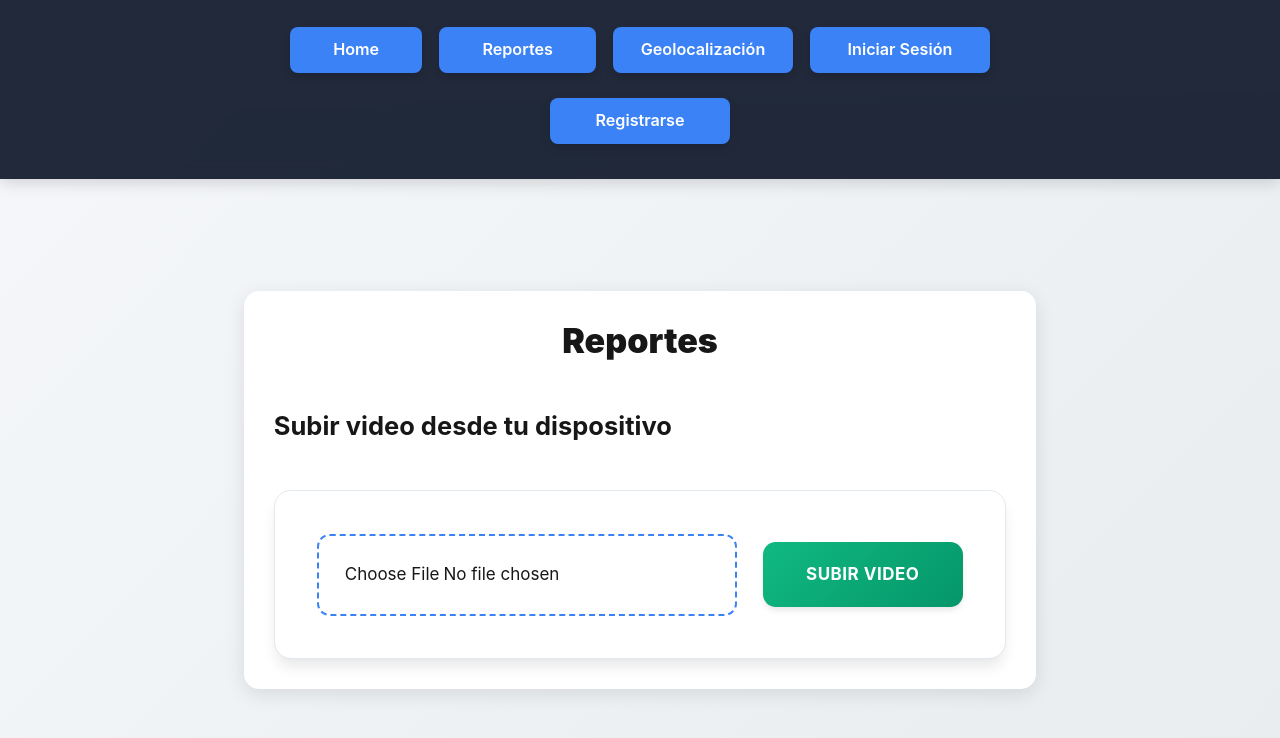
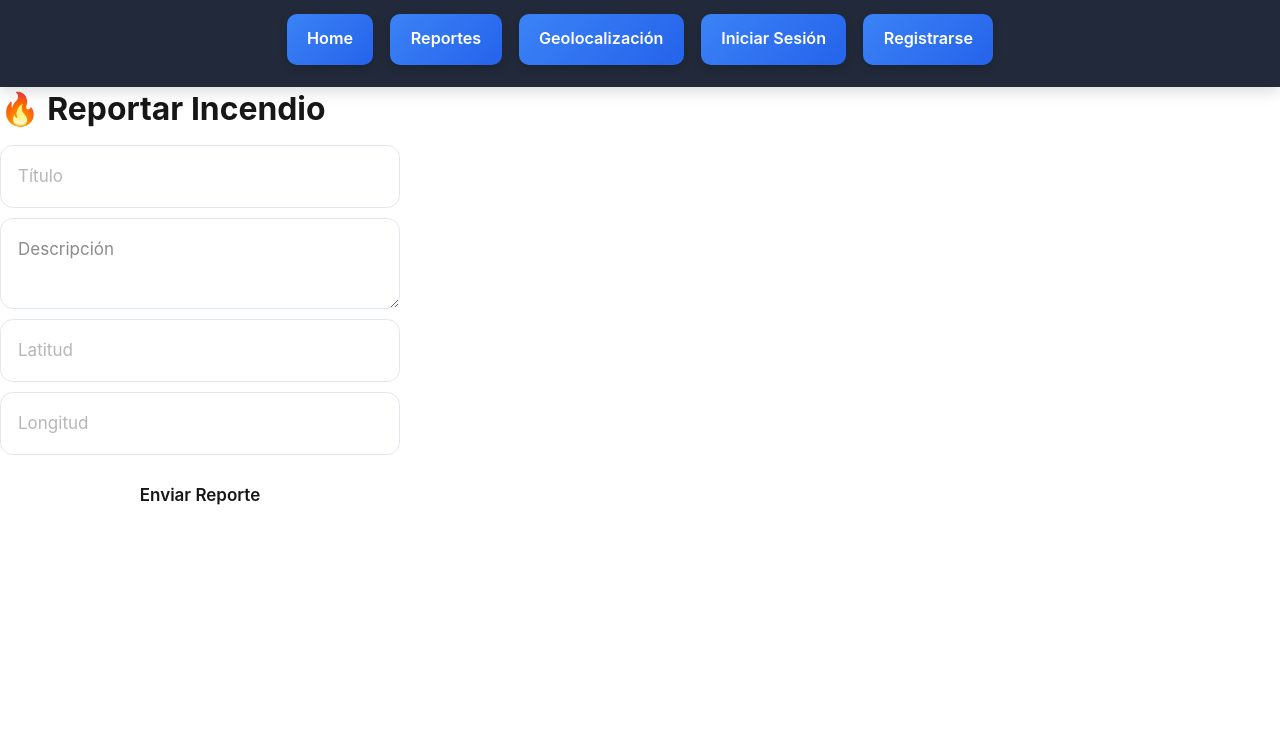
Before and after one commit to javithox/caso_muni, a Next.js app in the folder my-msvc-valle-del-sol/: page /reportes in a window 1280 px wide. Shown: the top 738 px of the page. Built offline with nearby package versions, Linux system fonts and the light colour scheme.

Commit message:
commit(modificacion en las paginas)

```diff
--- a/my-msvc-valle-del-sol/app/geolocalizacion/page.tsx
+++ b/my-msvc-valle-del-sol/app/geolocalizacion/page.tsx
@@ -6,7 +6,7 @@ import "../estilos/estilo-geolocalizacion.css";
 const OpenStreetMapComponent = dynamic(
   () => import("@/app/components/OpenStreetMapComponent"),
   {
-    ssr: true,
+    ssr: false,
   }
 );
 
--- a/my-msvc-valle-del-sol/app/reportes/page.tsx
+++ b/my-msvc-valle-del-sol/app/reportes/page.tsx
@@ -1,101 +1,155 @@
 "use client";
 
-import type { PutBlobResult } from "@vercel/blob";
-import { put } from "@vercel/blob";
-import { useState, useRef, FormEvent } from "react";
+import { useState } from "react";
 import Link from "next/link";
-import "../estilos/estiloReporte.css";
-
+import { useEffect } from "react";
 
 export default function Reportes() {
-  const inputFileRef = useRef<HTMLInputElement>(null);
+  const [titulo, setTitulo] = useState("");
+  const [descripcion, setDescripcion] = useState("");
 
-  const [blob, setBlob] = useState<PutBlobResult | null>(null);
-  const [uploading, setUploading] = useState(false);
-  const [progress, setProgress] = useState<number>(0);
+  const [latitud, setLatitud] =
+    useState("");
 
-  const handleSubmit = async (e: FormEvent<HTMLFormElement>) => {
-    e.preventDefault();
+  const [longitud, setLongitud] =
+    useState("");
 
-    const files = inputFileRef.current?.files;
+  const enviarReporte = async () => {
+    const reporte = {
+      titulo,
+      descripcion,
 
-    if (!files || files.length === 0) {
-      alert("Selecciona un archivo primero");
-      return;
-    }
+      ubicacion: {
+        lat: parseFloat(latitud),
+        lng: parseFloat(longitud),
+      },
+    };
 
-    const file = files[0];
+    console.log(reporte);
 
-    // Validación de tipo
-    if (!file.type.startsWith("video/")) {
-      alert("Solo se permiten videos");
-      return;
-    }
+    localStorage.setItem(
+      "reporteIncendio",
+      JSON.stringify(reporte)
+    );
 
-    setUploading(true);
-    setProgress(0);
+    alert("Reporte enviado");
+  };
+  useEffect(() => {
+    const ubicacionGuardada =
+      localStorage.getItem(
+        "ubicacionIncendio"
+      );
 
-    try {
-      const newBlob = await put(file.name, file, {
-        access: "public",
-        onUploadProgress: (event: { percentage: number }) => {
-          setProgress(event.percentage);
-        },
-      });
-      setBlob(newBlob);
-    } catch (error) {
-      console.error(error);
-      alert("Error al subir el video");
-    } finally {
-      setUploading(false);
-    }
-  };
+  if (ubicacionGuardada) {
+    setUbicacion(
+      JSON.parse(ubicacionGuardada)
+    );
+  }
+}, []);
 
   return (
     <main>
-      {/* NAV */}
+      <h1>🔥 Reportar Incendio</h1>
+
       <nav>
         <ul className="lista-de-botones">
-          <li><Link href="/" className="btn-nav">Home</Link></li>
-          <li><Link href="/reportes" className="btn-nav">Reportes</Link></li>
-          <li><Link href="/geolocalizacion" className="btn-nav">Geolocalización</Link></li>
-          <li><Link href="/iniciarsesion" className="btn-nav">Iniciar Sesión</Link></li>
-          <li><Link href="/registrarse" className="btn-nav">Registrarse</Link></li>
+          <li>
+            <Link href="/" className="btn-nav">
+              Home
+            </Link>
+          </li>
+
+          <li>
+            <Link
+              href="/reportes"
+              className="btn-nav"
+            >
+              Reportes
+            </Link>
+          </li>
+
+          <li>
+            <Link
+              href="/geolocalizacion"
+              className="btn-nav"
+            >
+              Geolocalización
+            </Link>
+          </li>
+
+          <li>
+            <Link
+              href="/iniciarsesion"
+              className="btn-nav"
+            >
+              Iniciar Sesión
+            </Link>
+          </li>
+
+          <li>
+            <Link
+              href="/registrarse"
+              className="btn-nav"
+            >
+              Registrarse
+            </Link>
+          </li>
         </ul>
       </nav>
 
-      {/* CONTENIDO */}
-      <div className="contenedor-video">
-        <h1 className="titulo-reportes">Reportes</h1>
-        <h2>Subir video desde tu dispositivo</h2>
+      <div
+        style={{
+          display: "flex",
+          flexDirection: "column",
+          gap: "10px",
+          maxWidth: "400px",
+        }}
+      >
+        <input
+          type="text"
+          placeholder="Título"
+          value={titulo}
+          onChange={(e) =>
+            setTitulo(e.target.value)
+          }
+        />
 
-        <form onSubmit={handleSubmit}>
-          <input ref={inputFileRef} type="file" accept="video/*" />
+        <textarea
+          placeholder="Descripción"
+          value={descripcion}
+          onChange={(e) =>
+            setDescripcion(e.target.value)
+          }
+        />
 
-          <button type="submit" disabled={uploading}>
-            {uploading ? `Subiendo... ${progress.toFixed(0)}%` : "Subir Video"}
-          </button>
-        </form>
+        <input
+          type="number"
+          step="any"
+          placeholder="Latitud"
+          value={latitud}
+          onChange={(e) =>
+            setLatitud(e.target.value)
+          }
+        />
 
-        {/* BARRA PROGRESO */}
-        {uploading && (
-          <div style={{ marginTop: "10px" }}>
-            <progress value={progress} max="100" />
-          </div>
-        )}
+        <input
+          type="number"
+          step="any"
+          placeholder="Longitud"
+          value={longitud}
+          onChange={(e) =>
+            setLongitud(e.target.value)
+          }
+        />
 
-        {/* RESULTADO */}
-        {blob && (
-          <div>
-            <h3>Video subido con éxito:</h3>
-            <a href={blob.url} target="_blank" rel="noopener noreferrer">
-              {blob.url}
-            </a>
-
-            <video width="400" controls src={blob.url}></video>
-          </div>
-        )}
+        <button onClick={enviarReporte}>
+          Enviar Reporte
+        </button>
       </div>
     </main>
   );
 }
+
+function setUbicacion(arg0: any) {
+  throw new Error("Function not implemented.");
+}
```
Also changed, not shown: 1 other file (tests, documents, lock files or other folders).
